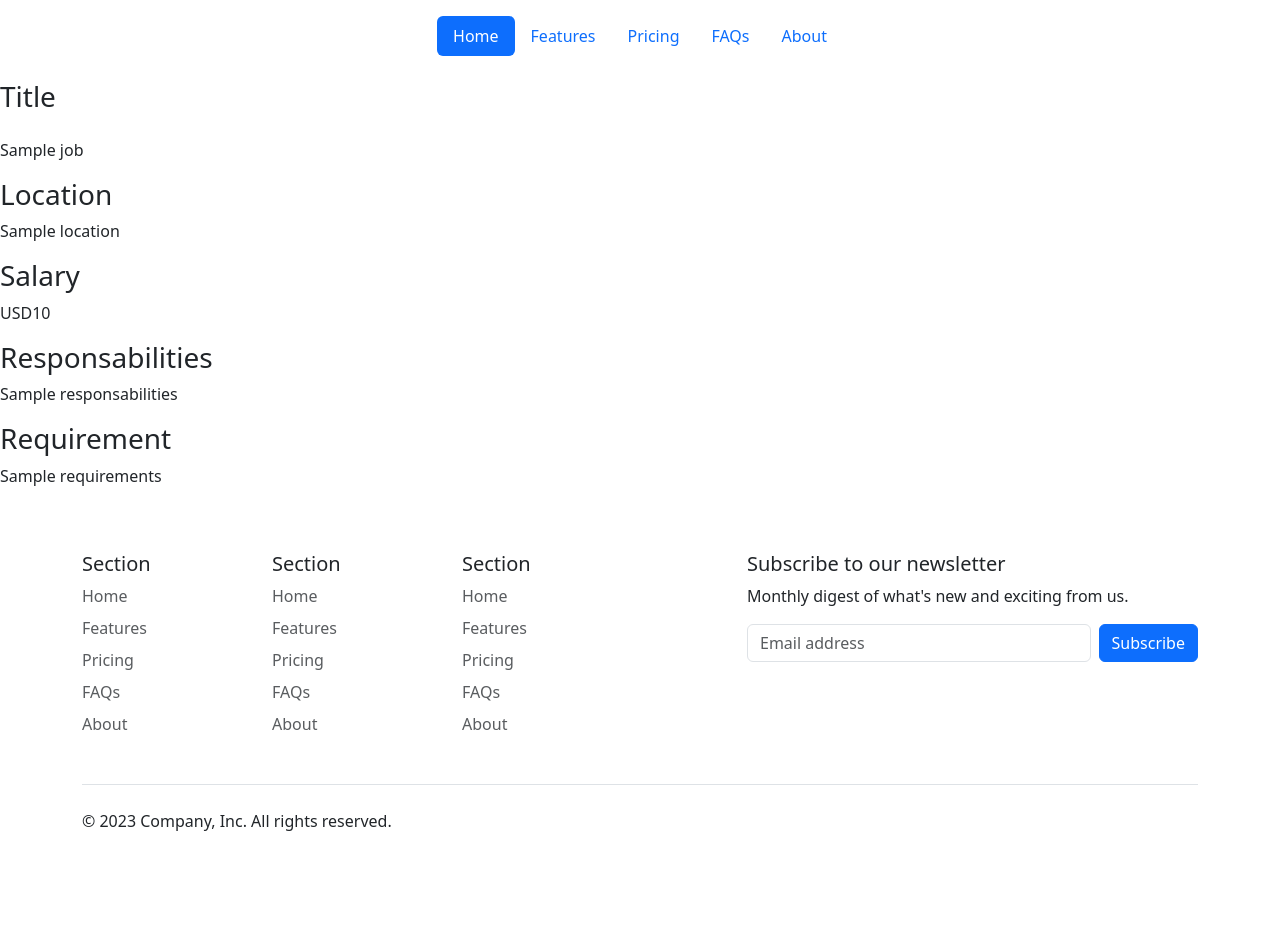
After one commit to DiegoEmilioMorales/web2, a Flask app: template templates/jobpage.html in a window 1280 px wide. The commit adds this page. Run offline with Flask 3, Linux system fonts and the light colour scheme; the template is opened without the code that fills it: most values are stand-ins (such as "Sample title", 1, 10 or a date in 2020); some libraries are stand-ins or nearby versions.

Commit message:
add jobs page

```diff
--- a/app.py
+++ b/app.py
@@ -1,5 +1,5 @@
 from flask import Flask, render_template, jsonify
-from database import load_jobs_fromdb
+from database import load_jobs_fromdb, load_job_fromdb
 
 app = Flask(__name__)
 '''
@@ -45,5 +45,14 @@ def list_jobs():
   jobs = load_jobs_fromdb()
   return jsonify(jobs)
 
+@app.route("/jobs/<id>")
+def show_job(id):
+  job = load_job_fromdb(id)
+  if not job:
+    return "Not Found", 404
+  return render_template('jobpage.html',
+                        job=job)
+
+
 if __name__ == "__main__":
   app.run(host='0.0.0.0', debug = True)
--- a/database.py
+++ b/database.py
@@ -3,10 +3,10 @@ import os
 
 
 #my_secret = os.environ['DB_CONNECTION_STRING']
-db_string = os.environ['DB_CONNECTION_STRING']
+#db_string = os.environ['DB_CONNECTION_STRING']
 
 
-#db_string = "mysql+pymysql://j03pn5j4nqo06p0h0k5v:pscale_pw_OgGGAMvsHVpuEZY03fts0kDSUIMqRkVHtHEc2LhrvSb@gcp.connect.psdb.cloud/diegocarrers?charset=utf8mb4"
+db_string = "mysql+pymysql://z8tvrl4c7koosnufyxbv:pscale_pw_o70qIfgTHtz5F14jtAYUYf5QLhLqyWZIaE2bebRYJGF@gcp-us-central1.connect.psdb.cloud/diegocarrers?charset=utf8mb4"
 engine = create_engine(db_string,
                       connect_args={
                         "ssl":{"ssl_ca":""}})
@@ -18,6 +18,16 @@ def load_jobs_fromdb():
     for row in result.all():
       jobs_db.append(dict(row._asdict()))
   return jobs_db
+
+def load_job_fromdb(id):
+  with engine.connect() as conn:
+    result = conn.execute(
+      text(f"SELECT * FROM jobs WHERE id = {id}"))
+    rows = result.all()
+    if len(rows) == 0:
+      return None
+    else:
+      return dict(rows[0]._asdict())
 
 
 '''
--- /dev/null
+++ b/templates/bootstramp.html
@@ -0,0 +1,3 @@
+<meta charset="utf-8">
+<meta name="viewport" content="width=device-width, initial-scale=1">
+        <link href="https://cdn.jsdelivr.net/npm/bootstrap@5.3.2/dist/css/bootstrap.min.css"             rel="stylesheet" integrity="sha384-          T3c6CoIi6uLrA9TneNEoa7RxnatzjcDSCmG1MXxSR1GAsXEV/Dwwykc2MPK8M2HN" crossorigin="anonymous">
--- a/templates/home.html
+++ b/templates/home.html
@@ -2,9 +2,7 @@
 <html>
   <head>
     <title>This is my firts page</title>
-    <meta charset="utf-8">
-    <meta name="viewport" content="width=device-width, initial-scale=1">
-        <link href="https://cdn.jsdelivr.net/npm/bootstrap@5.3.2/dist/css/bootstrap.min.css"             rel="stylesheet" integrity="sha384-          T3c6CoIi6uLrA9TneNEoa7RxnatzjcDSCmG1MXxSR1GAsXEV/Dwwykc2MPK8M2HN" crossorigin="anonymous">
+    {%include 'bootstramp.html'%}
     <style>
       #banner {
         height: 480px;
--- a/templates/jobitems.html
+++ b/templates/jobitems.html
@@ -12,7 +12,7 @@
   </div>
 
   <div class="col-1">
-    <a href="https://www.google.com.mx/" type="button" class="btn btn-outline-secondary">Apply</a>
+    <a href="/jobs/{{job['id']}}" type="button" class="btn btn-outline-secondary">Apply</a>
   </div>
 
 </div>
--- /dev/null
+++ b/templates/jobpage.html
@@ -0,0 +1,22 @@
+<!DOCTYPE html>
+<html>
+  <head>
+    <title>{{job.title}} - Diego Carrers</title>
+    {%include 'bootstramp.html'%}
+
+  </head>
+  <body>
+    {%include 'nav.html' %}
+    <h3 class="mt-4 mb-4"> Title </h3>
+    <p>{{job.title}}</p>
+    <h3> Location </h3>
+    <p>{{job.location}}</p>
+    <h3> Salary </h3>
+    <p>{{job.currency}}{{job.salary}}</p>
+    <h3> Responsabilities </h3>
+    <p>{{job.responsabilities}}</p>
+    <h3> Requirement </h3>
+    <p>{{job.requirements}}</p>
+    {%include 'footer.html' %}
+  </body>
+</html>
```
